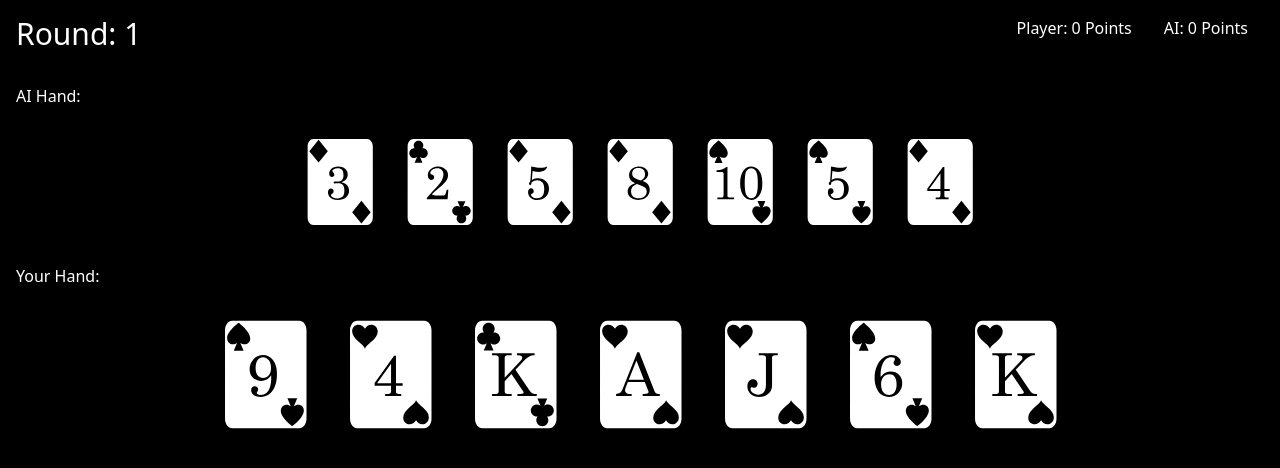
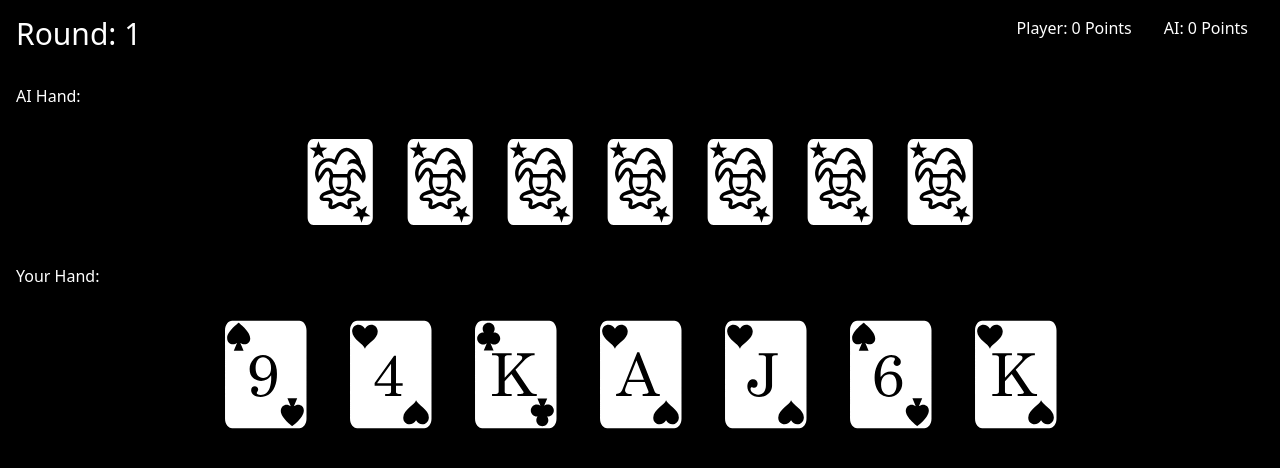
Before and after one commit to teleidoskopbild/KARDIKON, a React (Vite) app: page /game in a window 1280 px wide. Both pictures are taken after a click on the button "Start Game". Shown: the top 468 px of the page. Built offline with nearby package versions, Linux system fonts and the light colour scheme.

Commit message:
sort ai-hands

```diff
--- a/src/pages/GamePage.jsx
+++ b/src/pages/GamePage.jsx
@@ -137,6 +137,11 @@ const GamePage = () => {
         bestHand = hand;
       }
     }
+    bestHand.sort((a, b) => {
+      const valueA = values.indexOf(a.value);
+      const valueB = values.indexOf(b.value);
+      return valueA - valueB;
+    });
     return bestHand;
   };
 
@@ -291,7 +296,7 @@ const GamePage = () => {
               <li key={index} className=" p-0">
                 <img
                   className="w-[100px]"
-                  src={`images/${card.value}_${card.suit}.svg`}
+                  src={`images/Backside.svg`}
                   alt={`${card.value} of ${card.suit}`}
                 />
               </li>
```
Also changed, not shown: public/images/Backside.svg (added).
